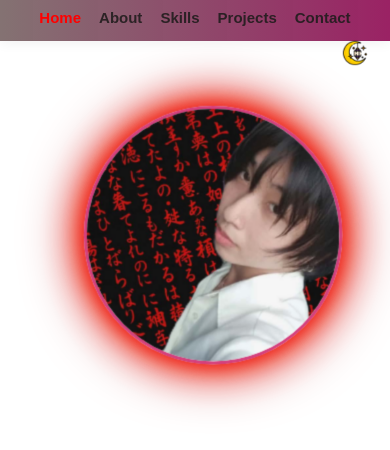
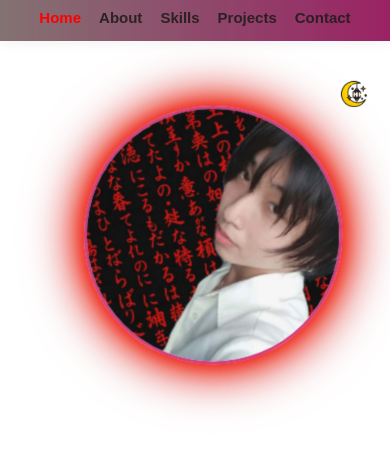
Before and after one commit to bucaobenedictjoy-67/bucao.github.io, a plain HTML site: page index.html in a window 390 px wide. Shown: the part 47-497 px from the top of the page. Drawn offline with nearby package versions, Linux system fonts and the light colour scheme.

Commit message:
Update style.css

```diff
--- a/style.css
+++ b/style.css
@@ -1040,8 +1040,9 @@ h4 {
 
     .toggle-container {
             position: fixed;
-            top: 100px;
+            top: 120px;
             right: 15px;
+            z-index: 9999;
         }
 
         /* ===== Icon Button ===== */
@@ -1079,25 +1080,6 @@ h4 {
 
 
 
-
-
-@media (max-width: 600px) {
-    .toggle-container {
-        top: 80px;
-        right: 15px;
-        z-index: 9999;
-    }
-
-    .toggle-btn {
-        width: 40px;
-        height: 40px;
-    }
-
-    .toggle-btn img {
-        width: 24px;
-        height: 24px;
-    }
-}
 
 
 
```
